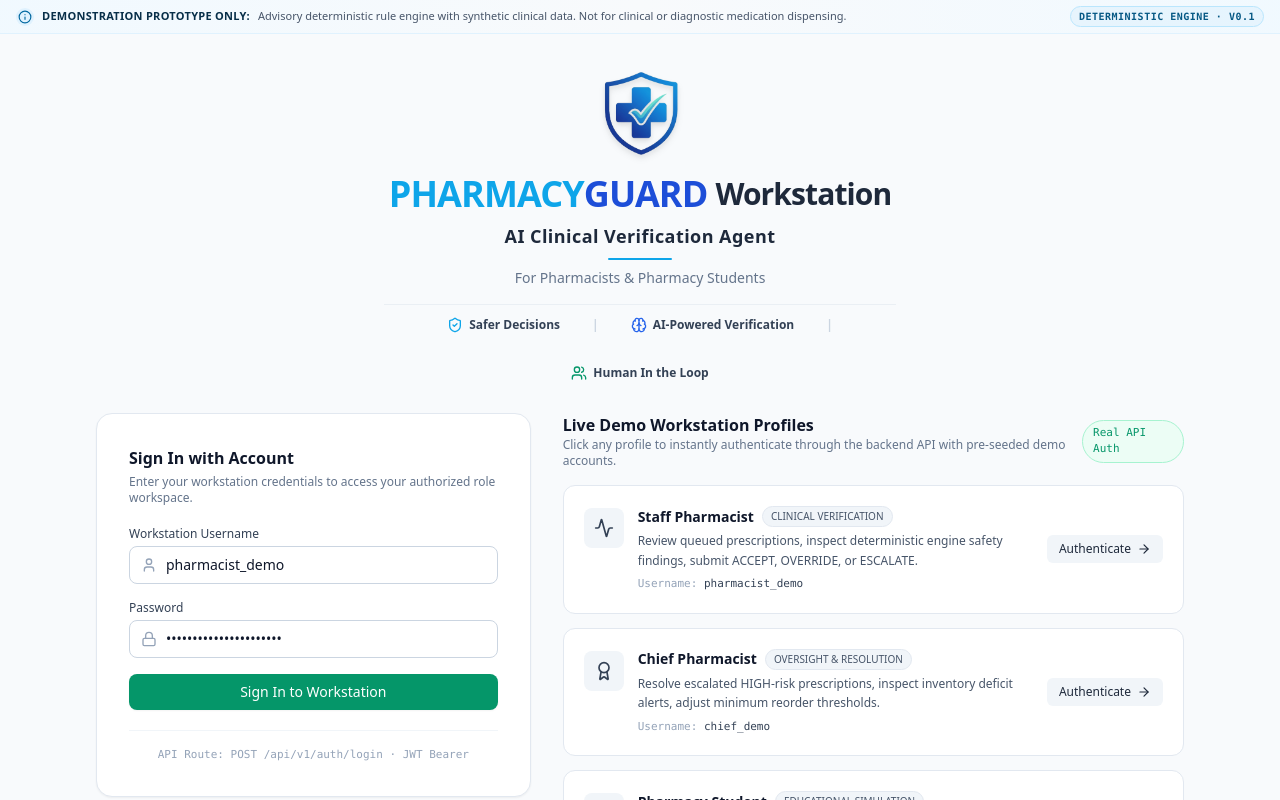
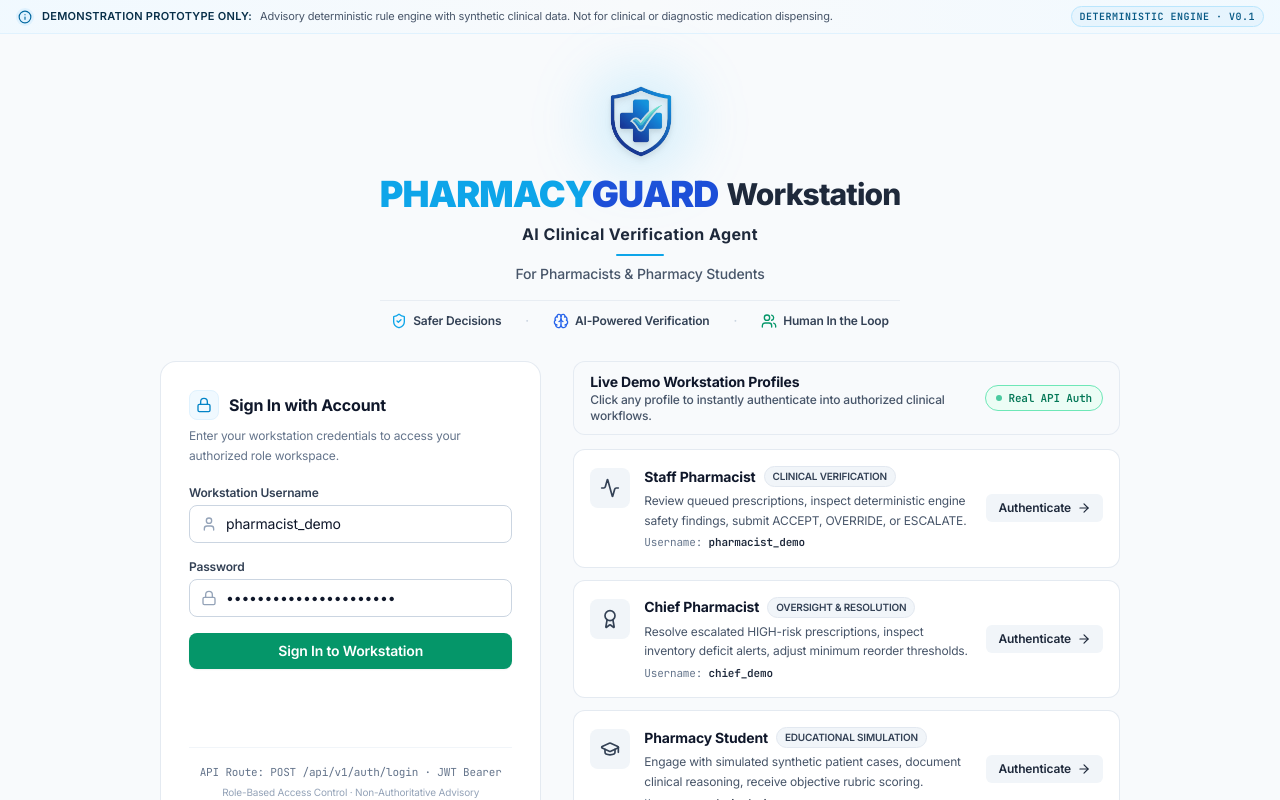
Before and after one commit to nanadjan996-debug/PharmacyGuard-Meta, a React (Vite) app in the folder frontend/: page / in a window 1280 px wide. Shown: the top 800 px of the page. Built offline with nearby package versions, Linux system fonts and the light colour scheme.

Commit message:
feat(ui): center landing page, fix Real API Auth wrapping, configure Inter typography in Tailwind, and set AI status to Ready On-Demand

```diff
--- a/frontend/index.html
+++ b/frontend/index.html
@@ -4,9 +4,12 @@
     <meta charset="UTF-8" />
     <link rel="icon" type="image/png" href="/favicon.png" />
     <meta name="viewport" content="width=device-width, initial-scale=1.0" />
+    <link rel="preconnect" href="https://fonts.googleapis.com" />
+    <link rel="preconnect" href="https://fonts.gstatic.com" crossorigin />
+    <link href="https://fonts.googleapis.com/css2?family=Inter:ital,opsz,wght@0,14..32,300..900;1,14..32,300..900&family=JetBrains+Mono:wght@400;500;600;700&display=swap" rel="stylesheet" />
     <title>PharmacyGuard — AI Clinical Verification Agent</title>
   </head>
-  <body class="bg-slate-50 text-slate-900 antialiased dark:bg-slate-950 dark:text-slate-100">
+  <body class="bg-slate-50 text-slate-900 antialiased dark:bg-slate-950 dark:text-slate-100 font-sans">
     <div id="root"></div>
     <script type="module" src="/src/main.tsx"></script>
   </body>
--- a/frontend/src/components/auth/LoginView.tsx
+++ b/frontend/src/components/auth/LoginView.tsx
@@ -70,13 +70,15 @@ export const LoginView: React.FC = () => {
   };
 
   return (
-    <div className="flex-1 flex flex-col justify-center py-8 px-4 sm:px-6 lg:px-8 max-w-6xl mx-auto w-full">
-      <div className="text-center mb-8">
-        <div className="flex justify-center mb-3">
+    <div className="flex-1 min-h-[calc(100vh-160px)] flex flex-col justify-center items-center py-8 sm:py-12 px-4 sm:px-6 lg:px-8 max-w-5xl mx-auto w-full">
+      {/* Brand Hero Header */}
+      <div className="text-center mb-8 max-w-2xl mx-auto">
+        <div className="relative inline-flex items-center justify-center mb-3">
+          <div className="absolute inset-0 bg-sky-400/20 rounded-full blur-xl scale-125"></div>
           <img
             src="/logo.png"
             alt="PharmacyGuard Shield Logo"
-            className="w-20 h-20 sm:w-24 sm:h-24 object-contain drop-shadow-md hover:scale-105 transition-transform"
+            className="relative w-20 h-20 sm:w-22 sm:h-22 object-contain drop-shadow-md hover:scale-105 transition-transform"
           />
         </div>
         <h2
@@ -86,40 +88,47 @@ export const LoginView: React.FC = () => {
           <span className="text-sky-500">PHARMACY</span><span className="text-blue-700 dark:text-blue-400">GUARD</span>
           <span className="text-slate-800 dark:text-white font-extrabold ml-2 text-2xl sm:text-3xl">Workstation</span>
         </h2>
-        <p className="mt-2 text-base sm:text-lg font-bold text-slate-800 dark:text-slate-200 tracking-wide">
+        <p className="mt-2 text-sm sm:text-base font-bold text-slate-800 dark:text-slate-200 tracking-wide">
           AI Clinical Verification Agent
         </p>
-        <div className="w-16 h-0.5 bg-sky-500 mx-auto my-2 rounded-full"></div>
-        <p className="text-xs sm:text-sm text-slate-500 dark:text-slate-400 font-medium">
+        <div className="w-12 h-0.5 bg-sky-500 mx-auto my-2 rounded-full"></div>
+        <p className="text-xs sm:text-sm text-slate-600 dark:text-slate-400 font-medium">
           For Pharmacists &amp; Pharmacy Students
         </p>
 
-        {/* 3 Core Pillars matching branding */}
-        <div className="flex flex-wrap items-center justify-center gap-4 sm:gap-8 mt-4 pt-3 border-t border-slate-200/60 dark:border-slate-800/60 max-w-lg mx-auto text-xs font-semibold text-slate-700 dark:text-slate-300">
-          <div className="flex items-center space-x-1.5">
-            <ShieldCheck className="w-4 h-4 text-sky-500" />
-            <span>Safer Decisions</span>
+        {/* 3 Core Pillars on a single line */}
+        <div className="flex items-center justify-center gap-3 sm:gap-6 mt-4 pt-3 border-t border-slate-200/70 dark:border-slate-800 text-xs font-semibold text-slate-700 dark:text-slate-300 whitespace-nowrap overflow-x-auto">
+          <div className="flex items-center space-x-1.5 shrink-0">
+            <ShieldCheck className="w-4 h-4 text-sky-500 shrink-0" />
+            <span className="whitespace-nowrap">Safer Decisions</span>
           </div>
-          <span className="text-slate-300 dark:text-slate-700">|</span>
-          <div className="flex items-center space-x-1.5">
-            <Brain className="w-4 h-4 text-blue-600 dark:text-blue-400" />
-            <span>AI-Powered Verification</span>
+          <span className="text-slate-300 dark:text-slate-700 shrink-0">·</span>
+          <div className="flex items-center space-x-1.5 shrink-0">
+            <Brain className="w-4 h-4 text-blue-600 dark:text-blue-400 shrink-0" />
+            <span className="whitespace-nowrap">AI-Powered Verification</span>
           </div>
-          <span className="text-slate-300 dark:text-slate-700">|</span>
-          <div className="flex items-center space-x-1.5">
-            <Users className="w-4 h-4 text-emerald-600" />
-            <span>Human In the Loop</span>
+          <span className="text-slate-300 dark:text-slate-700 shrink-0">·</span>
+          <div className="flex items-center space-x-1.5 shrink-0">
+            <Users className="w-4 h-4 text-emerald-600 shrink-0" />
+            <span className="whitespace-nowrap">Human In the Loop</span>
           </div>
         </div>
       </div>
 
-      <div className="grid grid-cols-1 lg:grid-cols-12 gap-8 items-start">
+      {/* Main Grid: Form on Left, Role Cards on Right */}
+      <div className="grid grid-cols-1 lg:grid-cols-12 gap-6 sm:gap-8 items-stretch w-full">
         {/* Left column: Manual Credentials Sign-In */}
-        <div className="lg:col-span-5 bg-white dark:bg-slate-900 border border-slate-200 dark:border-slate-800 rounded-2xl p-6 sm:p-8 shadow-sm">
-          <h3 className="text-base font-semibold text-slate-900 dark:text-white mb-1">
+        <div className="lg:col-span-5 bg-white dark:bg-slate-900 border border-slate-200/90 dark:border-slate-800 rounded-2xl p-6 sm:p-7 shadow-2xs flex flex-col justify-between">
+          <div>
+            <div className="flex items-center space-x-2.5 mb-1.5">
+              <div className="p-1.5 rounded-lg bg-sky-50 dark:bg-sky-950/60 text-sky-600 dark:text-sky-400 border border-sky-100 dark:border-sky-900/40 shrink-0">
+                <Lock className="w-4 h-4" />
+              </div>
+              <h3 className="text-base font-bold text-slate-900 dark:text-white">
                 Sign In with Account
               </h3>
-          <p className="text-xs text-slate-500 dark:text-slate-400 mb-5">
+            </div>
+            <p className="text-xs text-slate-500 dark:text-slate-400 mb-5 leading-relaxed">
               Enter your workstation credentials to access your authorized role workspace.
             </p>
 
@@ -140,11 +149,11 @@ export const LoginView: React.FC = () => {
               <div>
                 <label
                   htmlFor="username"
-                className="block text-xs font-medium text-slate-700 dark:text-slate-300 mb-1"
+                  className="block text-xs font-semibold text-slate-700 dark:text-slate-300 mb-1"
                 >
                   Workstation Username
                 </label>
-              <div className="relative rounded-md shadow-xs">
+                <div className="relative rounded-md shadow-2xs">
                   <div className="absolute inset-y-0 left-0 pl-3 flex items-center pointer-events-none text-slate-400">
                     <UserIcon className="w-4 h-4" />
                   </div>
@@ -161,7 +170,7 @@ export const LoginView: React.FC = () => {
                     }}
                     disabled={isLoading}
                     placeholder="e.g. pharmacist_demo"
-                  className="block w-full pl-9 pr-3 py-2 text-sm rounded-lg border border-slate-300 dark:border-slate-700 bg-white dark:bg-slate-800 text-slate-900 dark:text-white placeholder-slate-400 focus:outline-none focus:ring-2 focus:ring-emerald-500 focus:border-emerald-500 transition-colors"
+                    className="block w-full pl-9 pr-3 py-2 text-sm rounded-lg border border-slate-300 dark:border-slate-700 bg-white dark:bg-slate-800 text-slate-900 dark:text-white placeholder-slate-400 focus:outline-none focus:ring-2 focus:ring-sky-500 focus:border-sky-500 transition-colors"
                   />
                 </div>
               </div>
@@ -169,11 +178,11 @@ export const LoginView: React.FC = () => {
               <div>
                 <label
                   htmlFor="password"
-                className="block text-xs font-medium text-slate-700 dark:text-slate-300 mb-1"
+                  className="block text-xs font-semibold text-slate-700 dark:text-slate-300 mb-1"
                 >
                   Password
                 </label>
-              <div className="relative rounded-md shadow-xs">
+                <div className="relative rounded-md shadow-2xs">
                   <div className="absolute inset-y-0 left-0 pl-3 flex items-center pointer-events-none text-slate-400">
                     <Lock className="w-4 h-4" />
                   </div>
@@ -190,7 +199,7 @@ export const LoginView: React.FC = () => {
                     }}
                     disabled={isLoading}
                     placeholder="••••••••••••"
-                  className="block w-full pl-9 pr-3 py-2 text-sm rounded-lg border border-slate-300 dark:border-slate-700 bg-white dark:bg-slate-800 text-slate-900 dark:text-white placeholder-slate-400 focus:outline-none focus:ring-2 focus:ring-emerald-500 focus:border-emerald-500 transition-colors"
+                    className="block w-full pl-9 pr-3 py-2 text-sm rounded-lg border border-slate-300 dark:border-slate-700 bg-white dark:bg-slate-800 text-slate-900 dark:text-white placeholder-slate-400 focus:outline-none focus:ring-2 focus:ring-sky-500 focus:border-sky-500 transition-colors"
                   />
                 </div>
               </div>
@@ -200,34 +209,41 @@ export const LoginView: React.FC = () => {
                 variant="primary"
                 size="md"
                 isLoading={isLoading && activeSubmittingRole === null}
-              className="w-full mt-2"
+                className="w-full mt-2 font-semibold shadow-2xs"
               >
                 Sign In to Workstation
               </Button>
             </form>
+          </div>
 
-          <div className="mt-5 pt-4 border-t border-slate-100 dark:border-slate-800 text-[11px] text-slate-400 text-center font-mono">
+          <div className="mt-6 pt-4 border-t border-slate-100 dark:border-slate-800 space-y-1 text-center">
+            <span className="text-[11px] font-mono text-slate-500 dark:text-slate-400 block">
               API Route: POST /api/v1/auth/login · JWT Bearer
+            </span>
+            <span className="text-[10px] text-slate-400 dark:text-slate-500 block">
+              Role-Based Access Control · Non-Authoritative Advisory
+            </span>
           </div>
         </div>
 
         {/* Right column: 1-Click Demo Profiles */}
-        <div className="lg:col-span-7 space-y-4">
-          <div className="flex items-center justify-between">
-            <div>
-              <h3 className="text-base font-semibold text-slate-900 dark:text-white">
+        <div className="lg:col-span-7 space-y-3.5 flex flex-col justify-between">
+          <div className="flex items-center justify-between gap-3 bg-slate-50/80 dark:bg-slate-850 p-3 sm:px-4 sm:py-2.5 rounded-xl border border-slate-200/80 dark:border-slate-800">
+            <div className="min-w-0">
+              <h3 className="text-sm font-bold text-slate-900 dark:text-white truncate">
                 Live Demo Workstation Profiles
               </h3>
-              <p className="text-xs text-slate-500 dark:text-slate-400">
-                Click any profile to instantly authenticate through the backend API with pre-seeded demo accounts.
+              <p className="text-xs text-slate-600 dark:text-slate-400 font-medium">
+                Click any profile to instantly authenticate into authorized clinical workflows.
               </p>
             </div>
-            <span className="text-[11px] font-mono text-emerald-600 dark:text-emerald-400 bg-emerald-50 dark:bg-emerald-950/60 px-2.5 py-1 rounded-full border border-emerald-200 dark:border-emerald-800 hidden sm:inline">
-              Real API Auth
+            <span className="inline-flex items-center space-x-1.5 text-[11px] font-mono font-semibold px-2.5 py-1 rounded-full bg-emerald-50 dark:bg-emerald-950/60 text-emerald-700 dark:text-emerald-300 border border-emerald-300 dark:border-emerald-800 whitespace-nowrap shrink-0 shadow-2xs">
+              <span className="w-1.5 h-1.5 rounded-full bg-emerald-500 animate-pulse"></span>
+              <span>Real API Auth</span>
             </span>
           </div>
 
-          <div className="grid grid-cols-1 gap-3.5">
+          <div className="grid grid-cols-1 gap-3 flex-1">
             {demoRolesConfig.map((item) => {
               const Icon = item.icon;
               const creds = DEMO_CREDENTIALS[item.role];
@@ -236,26 +252,26 @@ export const LoginView: React.FC = () => {
               return (
                 <div
                   key={item.role}
-                  className={`bg-white dark:bg-slate-900 border border-slate-200 dark:border-slate-800 rounded-xl p-4 sm:p-5 transition-all shadow-xs hover:shadow-md flex flex-col sm:flex-row sm:items-center justify-between gap-4 ${item.borderColor}`}
+                  className={`bg-white dark:bg-slate-900 border border-slate-200/90 dark:border-slate-800 rounded-xl p-4 sm:p-4.5 transition-all shadow-2xs hover:shadow-md flex flex-col sm:flex-row sm:items-center justify-between gap-4 ${item.borderColor}`}
                 >
-                  <div className="flex items-start space-x-3.5">
+                  <div className="flex items-start space-x-3.5 min-w-0">
                     <div className="p-2.5 rounded-lg bg-slate-100 dark:bg-slate-800 text-slate-700 dark:text-slate-300 shrink-0 mt-0.5">
                       <Icon className="w-5 h-5" />
                     </div>
-                    <div>
-                      <div className="flex items-center space-x-2">
-                        <h4 className="text-sm font-semibold text-slate-900 dark:text-white">
+                    <div className="min-w-0">
+                      <div className="flex items-center space-x-2 flex-wrap gap-y-1">
+                        <h4 className="text-sm font-bold text-slate-900 dark:text-white whitespace-nowrap">
                           {item.title}
                         </h4>
-                        <span className="text-[10px] font-medium uppercase px-2 py-0.5 rounded-full bg-slate-100 dark:bg-slate-800 text-slate-600 dark:text-slate-400 border border-slate-200 dark:border-slate-700">
+                        <span className="text-[10px] font-semibold uppercase px-2 py-0.5 rounded-full bg-slate-100 dark:bg-slate-800 text-slate-700 dark:text-slate-300 border border-slate-200 dark:border-slate-700 whitespace-nowrap">
                           {item.badge}
                         </span>
                       </div>
                       <p className="text-xs text-slate-600 dark:text-slate-400 mt-1 leading-relaxed">
                         {item.description}
                       </p>
-                      <p className="text-[11px] font-mono text-slate-400 dark:text-slate-500 mt-1.5">
-                        Username: <span className="text-slate-700 dark:text-slate-300">{creds.username}</span>
+                      <p className="text-[11px] font-mono text-slate-500 dark:text-slate-400 mt-1">
+                        Username: <span className="text-slate-800 dark:text-slate-200 font-semibold">{creds.username}</span>
                       </p>
                     </div>
                   </div>
@@ -269,7 +285,7 @@ export const LoginView: React.FC = () => {
                       onClick={() => handleQuickDemoLogin(item.role)}
                       icon={<ArrowRight className="w-3.5 h-3.5" />}
                       iconPosition="right"
-                      className="w-full sm:w-auto"
+                      className="w-full sm:w-auto font-semibold whitespace-nowrap shrink-0 shadow-2xs"
                     >
                       Authenticate
                     </Button>
--- a/frontend/src/index.css
+++ b/frontend/src/index.css
@@ -1,15 +1,21 @@
-@import url('https://fonts.googleapis.com/css2?family=Inter:wght@400;500;600;700;800&family=JetBrains+Mono:wght@400;500;600;700&display=swap');
+@import url('https://fonts.googleapis.com/css2?family=Inter:ital,opsz,wght@0,14..32,300..900;1,14..32,300..900&family=JetBrains+Mono:wght@400;500;600;700&display=swap');
 
 @tailwind base;
 @tailwind components;
 @tailwind utilities;
 
 @layer base {
-  body {
-    font-family: 'Inter', system-ui, -apple-system, BlinkMacSystemFont, 'Segoe UI', Roboto, sans-serif;
+  html, body {
+    font-family: 'Inter', -apple-system, BlinkMacSystemFont, "Segoe UI", Roboto, "Helvetica Neue", Arial, sans-serif;
     color: #0f172a;
     -webkit-font-smoothing: antialiased;
     -moz-osx-font-smoothing: grayscale;
     font-feature-settings: 'cv02', 'cv03', 'cv04', 'cv11';
+    letter-spacing: -0.011em;
+  }
+
+  button, input, optgroup, select, textarea {
+    font-family: inherit;
+    letter-spacing: inherit;
   }
 }
--- a/frontend/tailwind.config.js
+++ b/frontend/tailwind.config.js
@@ -7,6 +7,27 @@ export default {
   darkMode: 'class',
   theme: {
     extend: {
+      fontFamily: {
+        sans: [
+          'Inter',
+          '-apple-system',
+          'BlinkMacSystemFont',
+          '"Segoe UI"',
+          'Roboto',
+          '"Helvetica Neue"',
+          'Arial',
+          'sans-serif',
+        ],
+        mono: [
+          '"JetBrains Mono"',
+          'ui-monospace',
+          'SFMono-Regular',
+          'Menlo',
+          'Monaco',
+          'Consolas',
+          'monospace',
+        ],
+      },
       colors: {
         brand: {
           50: '#f0fdf4',
```
Also changed, not shown: frontend/src/components/prescriptions/AIExplanationSection.tsx (+9 -1 lines). Lines whose indentation alone changed are shown as unchanged.
